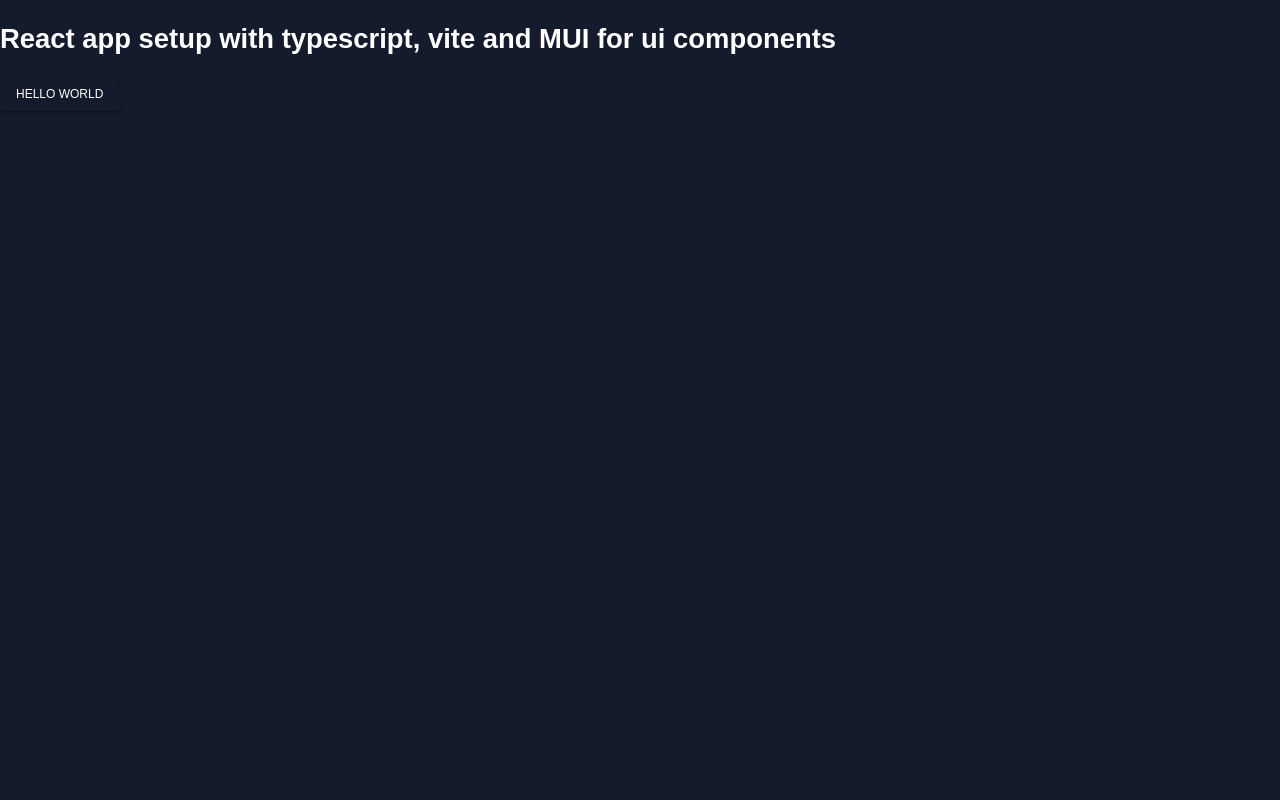
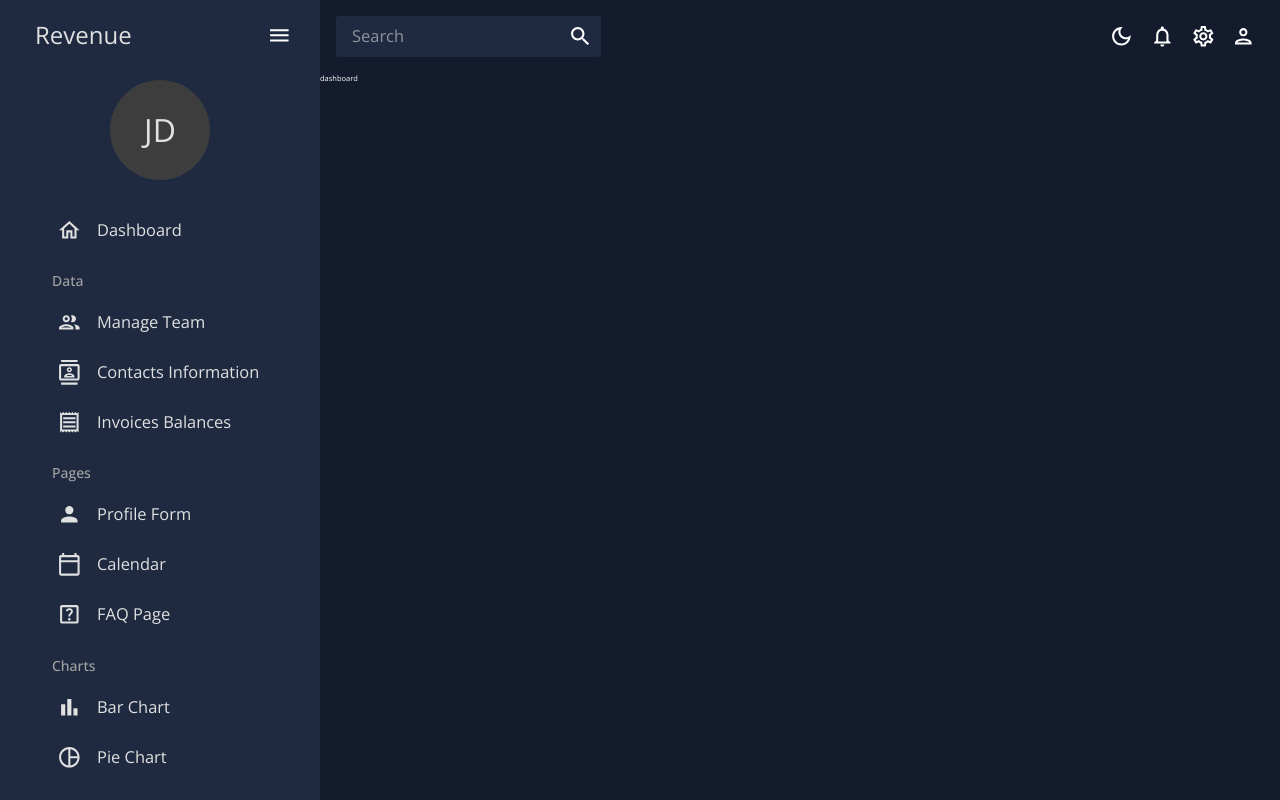
Before and after one commit to acharayaP03/Revenue, a React (Vite) app: page / in a window 1280 px wide. Built offline with nearby package versions, Linux system fonts and the light colour scheme.

Commit message:
complete side bar

```diff
--- a/src/App.tsx
+++ b/src/App.tsx
@@ -1,6 +1,9 @@
 import { ColorModeContext, useMode } from "./theme";
 import { CssBaseline, ThemeProvider } from "@mui/material";
-import Button from "@mui/material/Button";
+import { BrowserRouter, Routes, Route } from "react-router-dom";
+import Appbar from "./scenes/global/Appbar";
+import Sidebar from "./scenes/global/Sidebar";
+import Dashboard from "./scenes/dashboard";
 
 export default function App() {
   const [theme, colorMode] = useMode();
@@ -9,12 +12,25 @@ export default function App() {
       <ThemeProvider theme={theme}>
         <CssBaseline />
         <div className="app">
-          <main className="content">
-            <h1>React app setup with typescript, vite and MUI for ui components</h1>
-            <div>
-              <Button variant="contained">Hello World</Button>
-            </div>
-          </main>
+          <BrowserRouter future={{ v7_startTransition: true }}>
+            <Sidebar />
+            <main className="content">
+              <Appbar />
+              <Routes>
+                <Route path="/" element={<Dashboard />} />
+                {/* <Route path="/team" element={<Team />} /> */}
+                {/* <Route path="/contacts" element={<Contacts />} /> */}
+                {/* <Route path="/invoices" element={<Invoices />} /> */}
+                {/* <Route path="/form" element={<Form />} /> */}
+                {/* <Route path="/bar" element={<Bar />} /> */}
+                {/* <Route path="/pie" element={<Pie />} /> */}
+                {/* <Route path="/line" element={<Line />} /> */}
+                {/* <Route path="/faq" element={<FAQ />} /> */}
+                {/* <Route path="/geography" element={<Geography />} /> */}
+                {/* <Route path="/calendar" element={<Calendar />} /> */}
+              </Routes>
+            </main>
+          </BrowserRouter>
         </div>
       </ThemeProvider>
     </ColorModeContext.Provider>
--- a/src/index.css
+++ b/src/index.css
@@ -1,15 +1,26 @@
-@import url("https://fonts.googleapis.com/css2?family=Source+Code+Pro:ital,wght@0,200..900;1,200..900&display=swap");
+@import url("https://fonts.googleapis.com/css2?family=Open+Sans:ital,wght@0,300..800;1,300..800&display=swap");
 :root {
   color-scheme: light dark;
-
-  font-family: "Source Code Pro", monospace;
+  font-family: "Open Sans", serif;
+  font-optical-sizing: auto;
   line-height: 1.5;
   font-weight: 400;
+  font-size: 1.2rem;
+  font-style: normal;
+  font-variation-settings: "wdth" 100;
   font-synthesis: none;
 
   text-rendering: optimizeLegibility;
   -webkit-font-smoothing: antialiased;
   -moz-osx-font-smoothing: grayscale;
+}
+
+*,
+*::before,
+*::after {
+  box-sizing: border-box;
+  margin: 0;
+  padding: 0;
 }
 
 html,
@@ -18,8 +29,7 @@ body,
 .content {
   height: 100%;
   width: 100%;
-  margin: 0;
-  padding: 0;
+  font-size: 67.5%;
 }
 
 .app {
--- a/src/scenes/dashboard/index.jsx
+++ /dev/null
@@ -1,5 +0,0 @@
-import React from "react";
-
-export default function index() {
-  return <div>dashboard</div>;
-}
--- /dev/null
+++ b/src/scenes/dashboard/index.tsx
@@ -0,0 +1,7 @@
+import React from "react";
+
+const Dashboard: React.FC = () => {
+  return <div>dashboard</div>;
+};
+
+export default Dashboard;
--- a/src/scenes/global/Appbar.tsx
+++ b/src/scenes/global/Appbar.tsx
@@ -1,3 +1,43 @@
+import { Box, IconButton, InputBase, useTheme } from "@mui/material";
+import { useContext } from "react";
+import { ColorModeContext, tokens } from "../../theme";
+import {
+  LightModeOutlined as LightModeOutlinedIcon,
+  DarkModeOutlined as DarkModeOutlinedIcon,
+  NotificationsOutlined as NotificationsOutlinedIcon,
+  SettingsOutlined as SettingsOutlinedIcon,
+  PersonOutlined as PersonOutlinedIcon,
+  Search as SearchIcon,
+} from "@mui/icons-material";
+
 export default function Appbar() {
-  return <div>Global Appbar</div>;
+  const theme = useTheme();
+  const colors = tokens(theme.palette.mode);
+  const colorMode = useContext(ColorModeContext);
+
+  return (
+    <Box display="flex" justifyContent="space-between" p={2} sx={{ width: "100%" }}>
+      <Box display="flex" sx={{ backgroundColor: colors.primary[400], borderRadius: "3px" }}>
+        <InputBase sx={{ ml: 2, flex: 1 }} placeholder="Search" />
+        <IconButton type="button" sx={{ p: 1 }}>
+          <SearchIcon />
+        </IconButton>
+      </Box>
+
+      <Box display="flex">
+        <IconButton onClick={colorMode.toggleColorMode}>
+          {theme.palette.mode === "dark" ? <DarkModeOutlinedIcon /> : <LightModeOutlinedIcon />}
+        </IconButton>
+        <IconButton>
+          <NotificationsOutlinedIcon />
+        </IconButton>
+        <IconButton>
+          <SettingsOutlinedIcon />
+        </IconButton>
+        <IconButton>
+          <PersonOutlinedIcon />
+        </IconButton>
+      </Box>
+    </Box>
+  );
 }
--- a/src/scenes/global/Sidebar.tsx
+++ b/src/scenes/global/Sidebar.tsx
@@ -1,3 +1,220 @@
+import React, { useState } from "react";
+import { Sidebar as ProSidebar, Menu, MenuItem, sidebarClasses } from "react-pro-sidebar";
+
+import { Box, IconButton, Typography, useTheme } from "@mui/material";
+import { Link } from "react-router-dom";
+import { tokens } from "@/theme";
+
+import {
+  HomeOutlined,
+  PeopleOutlineOutlined,
+  ContactsOutlined,
+  ReceiptOutlined,
+  HelpCenterOutlined,
+  BarChartOutlined,
+  PieChartOutlineOutlined,
+  TimelineOutlined,
+  MenuOutlined,
+  MapOutlined,
+  Person,
+  CalendarTodayOutlined,
+} from "@mui/icons-material";
+
+const Item = ({ title, to, icon, selected, setSelected }: any) => {
+  const theme = useTheme();
+  const colors = tokens(theme.palette.mode);
+  return (
+    <MenuItem
+      active={selected === title}
+      style={{
+        color: colors.grey[100],
+      }}
+      onClick={() => setSelected(title)}
+      icon={icon}
+      component={<Link to={to} />}
+    >
+      <Typography>{title}</Typography>
+    </MenuItem>
+  );
+};
+
 export default function Sidebar() {
-  return <div>Side bar</div>;
+  const theme = useTheme();
+  const colors = tokens(theme.palette.mode);
+  const [isCollapsed, setIsCollapsed] = useState(false);
+  const [selected, setSelected] = useState("dashboard");
+
+  const user = {
+    name: "John Doe",
+    imageUrl: "", // Set to empty string to simulate no image available
+  };
+
+  const getInitials = (name: string) => {
+    const initials = name
+      .split(" ")
+      .map((n) => n[0])
+      .join("");
+    return initials;
+  };
+
+  return (
+    <Box
+      sx={{
+        "& .pro-icon-wrapper": {
+          backgroundColor: "transparent !important",
+        },
+        "& .ps-menu-button:hover": {
+          color: "#868dfb !important",
+          backgroundColor: `${colors.primary[600]} !important`,
+          fontSize: "18px",
+        },
+      }}
+    >
+      <ProSidebar
+        collapsed={isCollapsed}
+        rootStyles={{
+          [`.${sidebarClasses.container}`]: {
+            backgroundColor: `${colors.primary[400]} !important`,
+            height: "100vh",
+            overflow: "hidden",
+          },
+        }}
+        style={{ width: isCollapsed ? "80px" : "320px", border: 0 }}
+      >
+        {/* iconShape="square" */}
+        <Menu rootStyles={{ backgroundColor: `${colors.primary[400]} !important`, height: "100%" }}>
+          {/* LOGO AND MENU ICON */}
+          <MenuItem
+            onClick={() => setIsCollapsed(!isCollapsed)}
+            icon={isCollapsed ? <MenuOutlined /> : undefined}
+            rootStyles={{
+              margin: "10px 0 20px 0",
+              color: colors.grey[100],
+              fontSize: "18px",
+            }}
+          >
+            {!isCollapsed && (
+              <Box display="flex" justifyContent="space-between" alignItems="center" ml="15px" className="menu-header">
+                <Typography variant="h3" color={colors.grey[100]}>
+                  Revenue
+                </Typography>
+                <IconButton onClick={() => setIsCollapsed(!isCollapsed)}>
+                  <MenuOutlined />
+                </IconButton>
+              </Box>
+            )}
+          </MenuItem>
+
+          {!isCollapsed && (
+            <Box mb="25px">
+              <Box display="flex" justifyContent="center" alignItems="center">
+                {user.imageUrl ? (
+                  <img
+                    alt="profile-user"
+                    width="100px"
+                    height="100px"
+                    src={user.imageUrl}
+                    style={{ cursor: "pointer", borderRadius: "50%" }}
+                  />
+                ) : (
+                  <Box
+                    width="100px"
+                    height="100px"
+                    display="flex"
+                    alignItems="center"
+                    justifyContent="center"
+                    style={{ cursor: "pointer", borderRadius: "50%", backgroundColor: colors.grey[700] }}
+                  >
+                    <Typography variant="h2" color={colors.grey[100]}>
+                      {getInitials(user.name)}
+                    </Typography>
+                  </Box>
+                )}
+              </Box>
+            </Box>
+          )}
+
+          <Box paddingLeft={isCollapsed ? undefined : "10%"}>
+            <Item title="Dashboard" to="/" icon={<HomeOutlined />} selected={selected} setSelected={setSelected} />
+
+            <Typography variant="h6" color={colors.grey[300]} sx={{ m: "15px 0 5px 20px" }}>
+              Data
+            </Typography>
+            <Item
+              title="Manage Team"
+              to="/team"
+              icon={<PeopleOutlineOutlined />}
+              selected={selected}
+              setSelected={setSelected}
+            />
+            <Item
+              title="Contacts Information"
+              to="/contacts"
+              icon={<ContactsOutlined />}
+              selected={selected}
+              setSelected={setSelected}
+            />
+            <Item
+              title="Invoices Balances"
+              to="/invoices"
+              icon={<ReceiptOutlined />}
+              selected={selected}
+              setSelected={setSelected}
+            />
+
+            <Typography variant="h6" color={colors.grey[300]} sx={{ m: "15px 0 5px 20px" }}>
+              Pages
+            </Typography>
+            <Item title="Profile Form" to="/form" icon={<Person />} selected={selected} setSelected={setSelected} />
+            <Item
+              title="Calendar"
+              to="/calendar"
+              icon={<CalendarTodayOutlined />}
+              selected={selected}
+              setSelected={setSelected}
+            />
+            <Item
+              title="FAQ Page"
+              to="/faq"
+              icon={<HelpCenterOutlined />}
+              selected={selected}
+              setSelected={setSelected}
+            />
+
+            <Typography variant="h6" color={colors.grey[300]} sx={{ m: "15px 0 5px 20px" }}>
+              Charts
+            </Typography>
+            <Item
+              title="Bar Chart"
+              to="/bar"
+              icon={<BarChartOutlined />}
+              selected={selected}
+              setSelected={setSelected}
+            />
+            <Item
+              title="Pie Chart"
+              to="/pie"
+              icon={<PieChartOutlineOutlined />}
+              selected={selected}
+              setSelected={setSelected}
+            />
+            <Item
+              title="Line Chart"
+              to="/line"
+              icon={<TimelineOutlined />}
+              selected={selected}
+              setSelected={setSelected}
+            />
+            <Item
+              title="Geography Chart"
+              to="/geography"
+              icon={<MapOutlined />}
+              selected={selected}
+              setSelected={setSelected}
+            />
+          </Box>
+        </Menu>
+      </ProSidebar>
+    </Box>
+  );
 }
```
Also changed, not shown: src/theme.tsx (+7 -7 lines).
